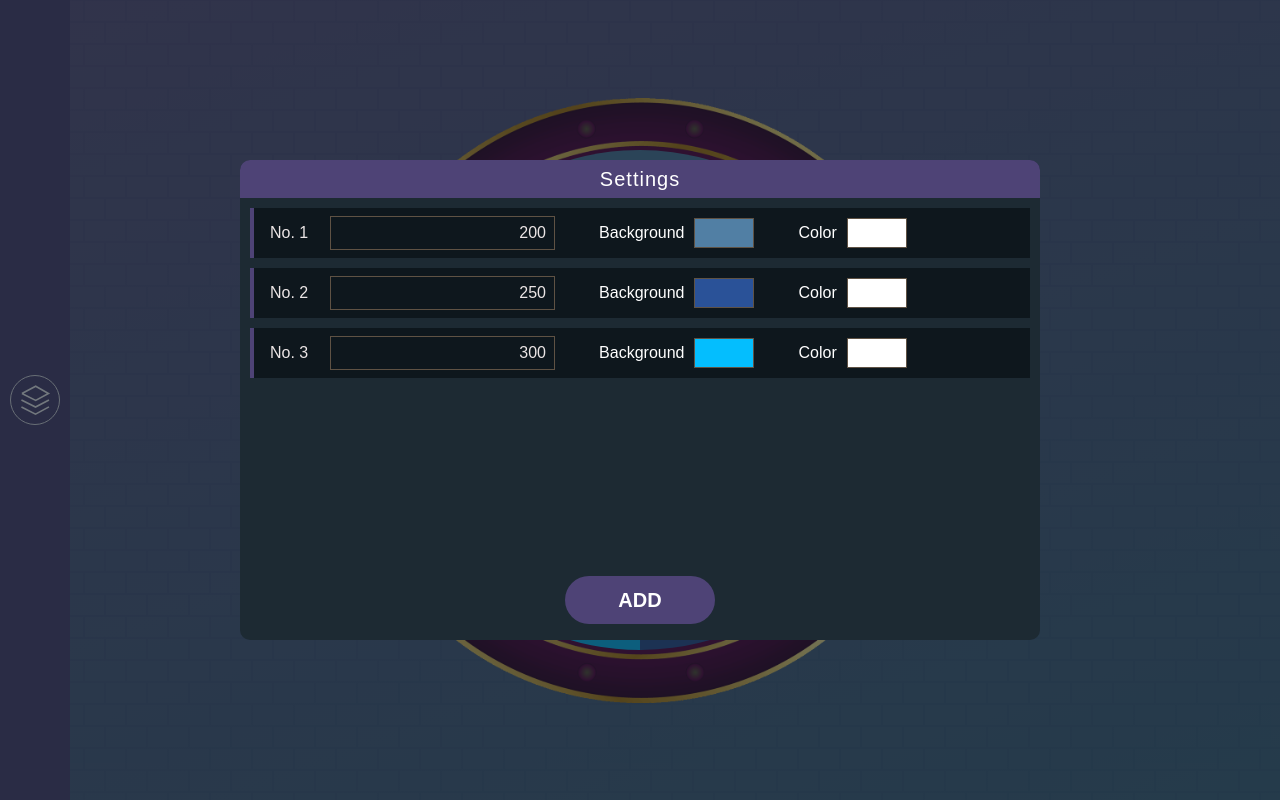
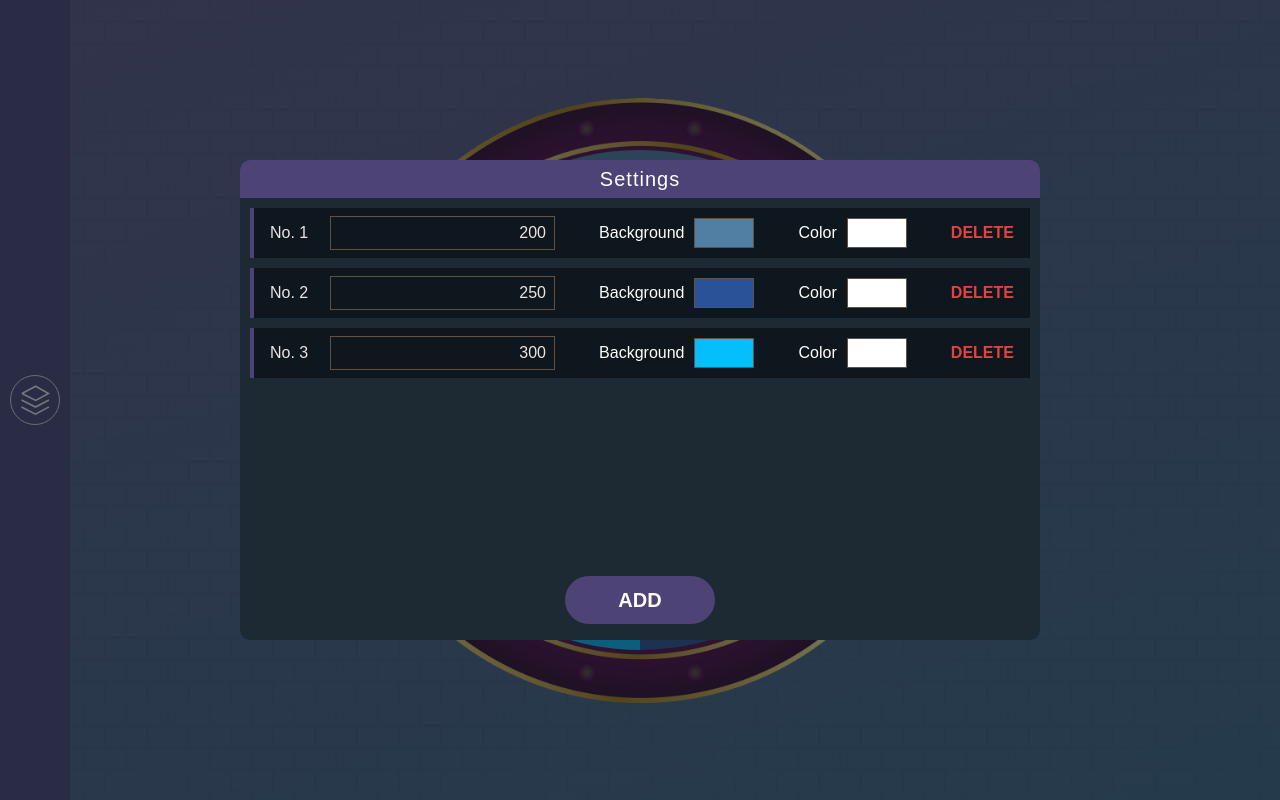
Before and after one commit to bobosun0713/roulette, a Vue app: page / in a window 1280 px wide. Both pictures are taken after a click on the button 35 px from the left and 400 px from the top of the page. Built offline with nearby package versions, Linux system fonts and the light colour scheme; the HTML template or start-up script is replaced by a standard one.

Commit message:
feat: set the initial background color

```diff
--- a/src/components/RouletteSettingModel.vue
+++ b/src/components/RouletteSettingModel.vue
@@ -1,5 +1,5 @@
 <script setup>
-import { computed, inject } from 'vue';
+import { reactive, computed, inject } from 'vue';
 import BaseModel from '@/components/BaseModel.vue';
 
 const props = defineProps({
@@ -12,15 +12,17 @@ const props = defineProps({
     default: () => []
   }
 });
+
 const emit = defineEmits(['update:data']);
 const { start } = inject('rouletteStore');
+const defaultBackgroundColors = reactive(['#517fa4', '#2a5298', '#04befe', '#5239ac']);
 
-const canDelete = computed(() => props.data.length <= 3);
+const canDelete = computed(() => props.data.length <= 2);
 const addHandler = () => {
   const addData = {
     id: props.data.length + 1,
     price: null,
-    background: '#75485e',
+    background: defaultBackgroundColors[(props.data.length + 1) % defaultBackgroundColors.length],
     color: '#ffffff'
   };
   const updateOrigin = [...props.data].concat(addData);
@@ -39,15 +41,14 @@ const deleteHandler = idx => {
       <div class="h-[100%] flex flex-col">
         <div class="text-[1.25rem] text-center text-[#fff] tracking-[1px] p-[4px_0] bg-[#4e4376]">Settings</div>
         <div class="grow h-[calc(100%-100px)] overflow-y-scroll scrollbar">
-          <ul class="w-[100%] flex flex-col justify-center p-[10px]">
+          <transition-group name="list" tag="ul" mode="out-in" class="w-[100%] flex flex-col justify-center p-[10px] overflow-hidden">
             <li
               v-for="(item, idx) in props.data"
-              :key="idx"
+              :key="item.id"
               class="flex md:flex-row xxxs:flex-col flex-wrap md:items-center justify-between mb-[10px] border-l-[4px] border-[#4e4376] bg-[#0e171d]"
             >
               <div class="flex items-center p-[8px_16px] text-[#ebe5e5]">
                 <p class="md:w-[50px] xxxs:w-[120px] mr-[10px]">No. {{ idx + 1 }}</p>
-
                 <input
                   v-model.trim="item.price"
                   class="md:w-auto xxxs:w-[calc(100%-120px)] border border-[#5f5244] bg-transparent p-[4px_8px] text-right outline-none"
@@ -76,17 +77,19 @@ const deleteHandler = idx => {
                   />
                 </div>
               </div>
-              <div class="flex items-center md:self-auto xxxs:self-center p-[8px_16px] text-[#e24242] font-bold" @click="deleteHandler(idx)">
+
+              <div class="flex items-center md:self-auto xxxs:self-center p-[8px_16px] text-[#e24242] font-bold">
                 <button
                   class="hover:text-[#4e4376] cursor-pointer"
-                  :class="{ 'invisible ': canDelete, ' cursor-not-allowed': start }"
-                  :disabled="start"
+                  :class="{ ' cursor-not-allowed': canDelete }"
+                  :disabled="canDelete"
+                  @click="deleteHandler(idx)"
                 >
                   DELETE
                 </button>
               </div>
             </li>
-          </ul>
+          </transition-group>
         </div>
         <button
           class="block w-[150px] h-[50px] rounded-[50px] m-[16px_auto] font-bold text-[1.25rem] text-[#fff] bg-[#4e4376]"
@@ -106,9 +109,19 @@ const deleteHandler = idx => {
   width: 8px;
   height: 50px;
 }
-
 .scrollbar::-webkit-scrollbar-thumb {
   background: #888;
   border-radius: 10px;
 }
+
+.list-enter-active,
+.list-leave-active {
+  transition: all 0.3s ease;
+}
+
+.list-enter-from,
+.list-leave-to {
+  transform: translateX(50px);
+  opacity: 0;
+}
 </style>
```
